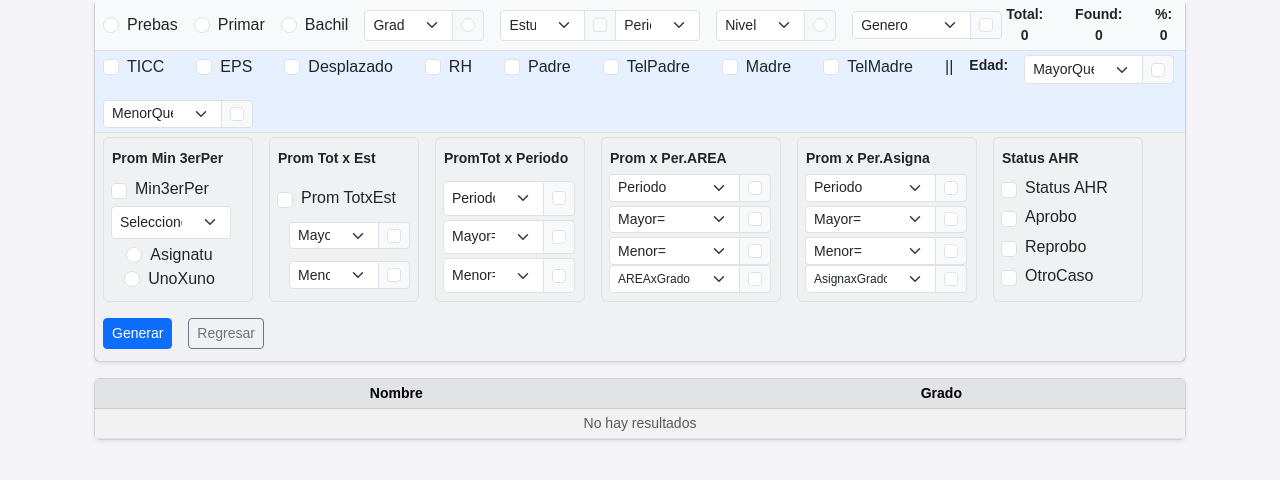
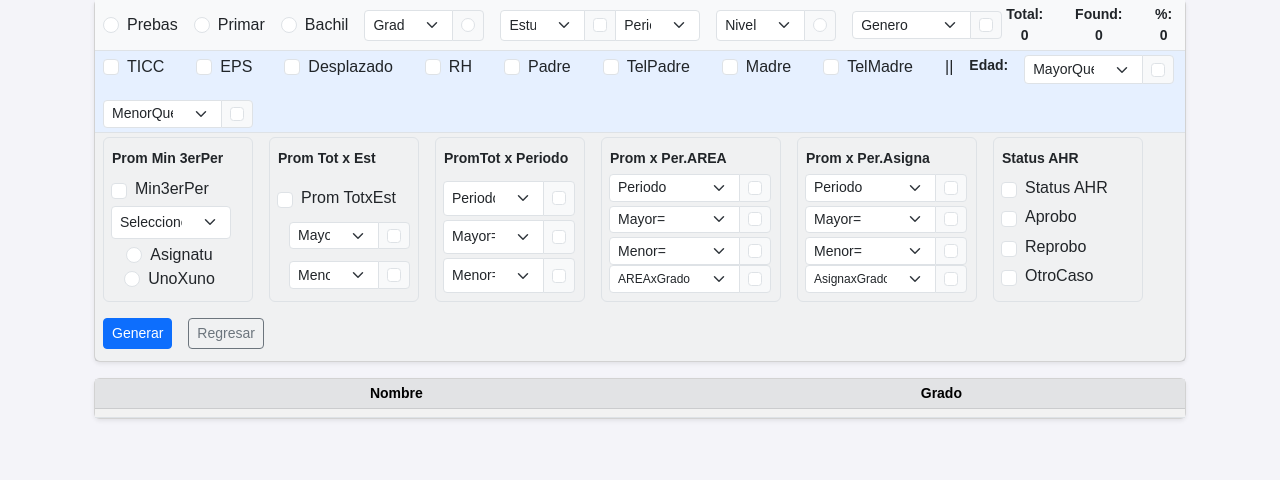
Before and after one commit to rojasokc/notas-flask, a Flask app: page /reporte/ in a window 1280 px wide. Shown: the part 51-531 px from the top of the page. Run offline with Flask 3, Linux system fonts and the light colour scheme; the visitor is signed in with stand-in values (Sample User, id 1); data that the repository does not hold is empty; parts of the project's set-up code (start-up, migrations or seed data) failed here and were passed over.

Commit message:
corrige2

```diff
--- a/pages/templates/reporte1.html
+++ b/pages/templates/reporte1.html
@@ -1298,7 +1298,7 @@
                                                                 {% else %}
                                                                 <tr>
                                                                         <td colspan="3" class="text-center text-muted">
-                                                                                No hay resultados
+                                                                                <!--No hay resultados-->
                                                                         </td>
                                                                 </tr>
                                                                 {% endfor %}
```
Also changed, not shown: pages/config_loader.py (+0 -7 lines).
